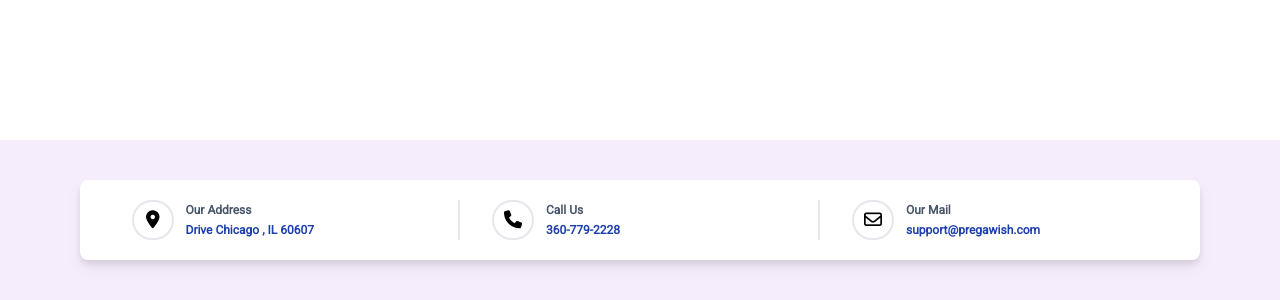
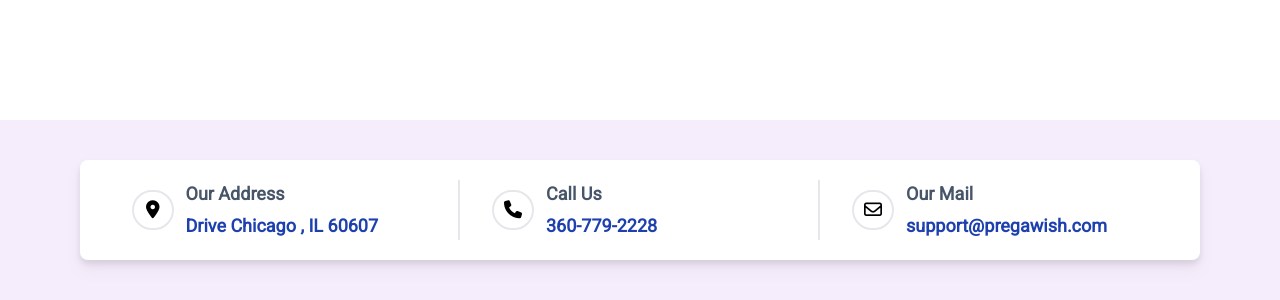
Before and after one commit to Pinak-Idea-Lab-Private-Limited/pw-footer, a plain HTML site: page index.html in a window 1280 px wide. Shown: the part 500-800 px from the top of the page. Drawn offline with nearby package versions, Linux system fonts and the light colour scheme.

Commit message:
footer-part-1 completed

```diff
--- a/index.html
+++ b/index.html
@@ -32,8 +32,8 @@
 <body>
     <div class="footer-align">
         <div class="w-screen px-20 py-10" style="background-color: #F6EDFC">
-            <div class="w-full grid grid-cols-3 bg-white drop-shadow-lg	 p-5 rounded-lg">
-                <div class="ps-8 text-xs font-bold border-e-2 flex items-center">
+            <div class="w-full grid grid-cols-3 bg-white drop-shadow-lg	p-5 rounded-lg text-lg	">
+                <div class="ps-8 font-bold border-e-2 flex items-center">
                     <div class="border-2 rounded-full px-3 py-1 me-3">
                         <i class="fa-solid fa-location-dot text-lg"></i>
                     </div>
@@ -47,7 +47,7 @@
                         </div>
                     </div>
                 </div>
-                <div class="ps-8 text-xs font-bold  border-e-2 flex items-center">
+                <div class="ps-8 font-bold  border-e-2 flex items-center">
                     <div class="border-2 rounded-full px-2.5 py-1 me-3">
 
                         <i class="fa-solid fa-phone text-lg"></i>
@@ -62,7 +62,7 @@
                     </div>
 
                 </div>
-                <div class="ps-8 text-xs font-bold flex items-center">
+                <div class="ps-8 font-bold flex items-center">
                     <div class="border-2 rounded-full px-2.5 py-1 me-3">
                         <i class="fa-regular fa-envelope text-lg"></i>
                     </div>
```
Lines whose indentation alone changed are shown as unchanged.
